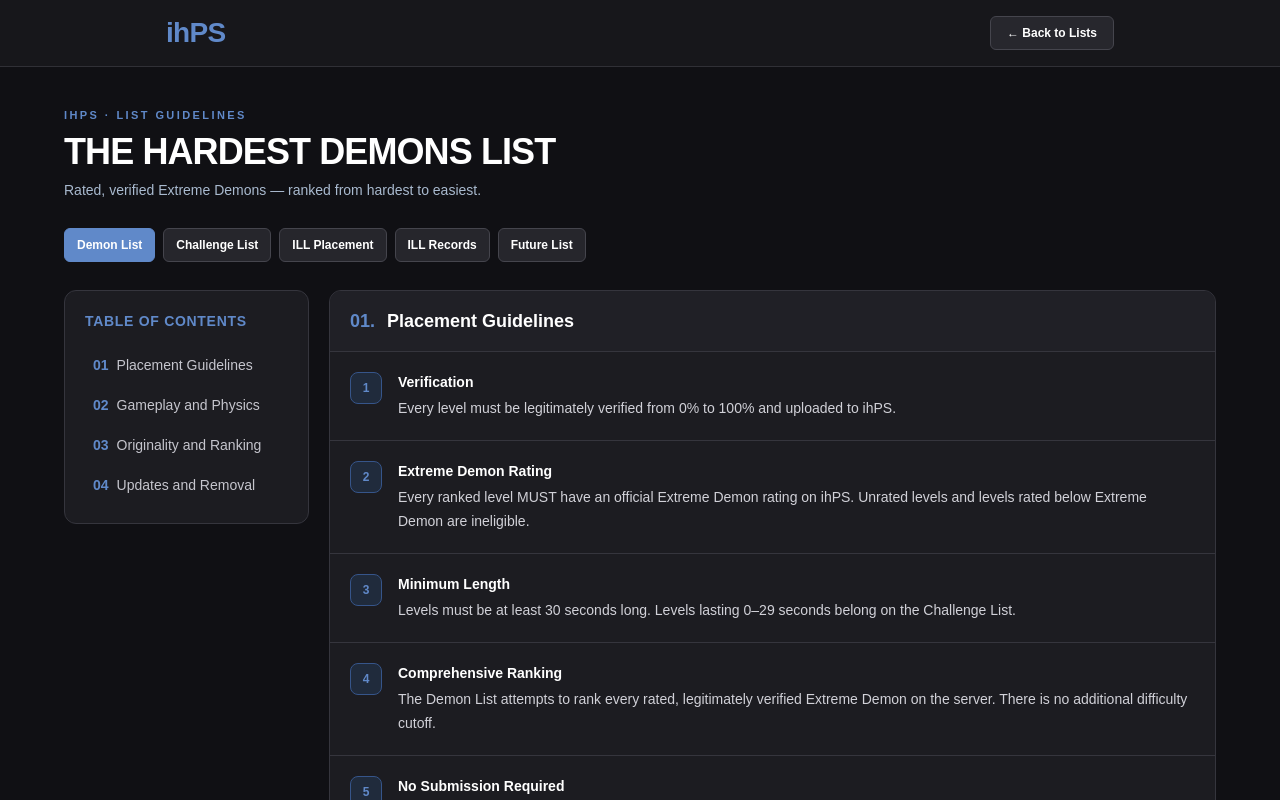
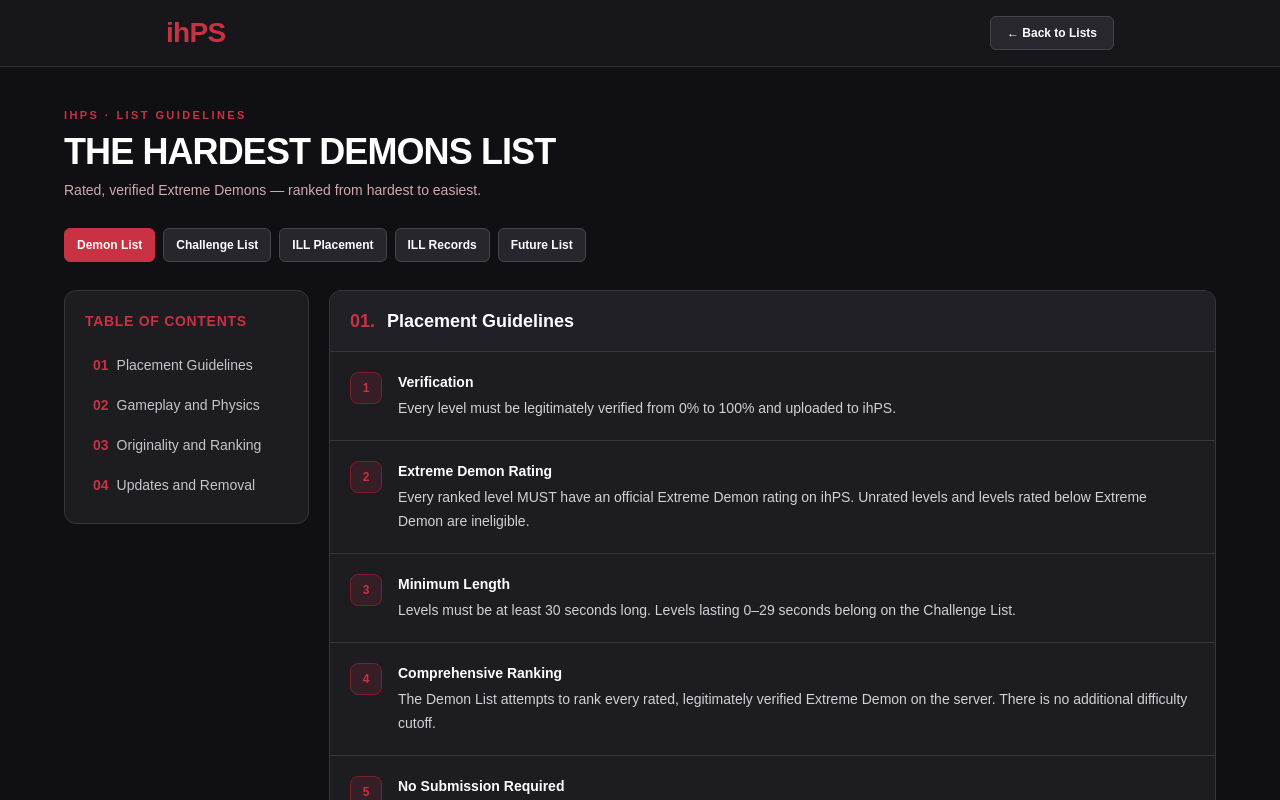
Before and after one commit to Iamsaizor/ihps-list, a Next.js app: page /rules/demon in a window 1280 px wide. Shown: the top 800 px of the page. Built offline with nearby package versions, Linux system fonts and the light colour scheme.

Commit message:
Update accent color

```diff
--- a/app/admin/staff/login/page.tsx
+++ b/app/admin/staff/login/page.tsx
@@ -54,8 +54,8 @@ export default function StaffLoginPage() {
   return (
     <main className="min-h-screen bg-[#101014] text-white flex items-center justify-center p-5">
       <section className="w-full max-w-md rounded-xl border border-white/10 bg-[#1c1c21] p-8">
-        <Link href="/" className="text-3xl font-black text-[#6089C9]">ihPS</Link>
-        <p className="mt-6 text-xs font-bold tracking-widest text-[#6089C9]">AUTHORIZED PERSONNEL</p>
+        <Link href="/" className="text-3xl font-black text-[#C83242]">ihPS</Link>
+        <p className="mt-6 text-xs font-bold tracking-widest text-[#C83242]">AUTHORIZED PERSONNEL</p>
         <h1 className="mt-2 text-3xl font-black">FOUNDER LOGIN</h1>
         <p className="mt-2 text-sm text-gray-400">Sign in with an account authorized to manage ihPS staff.</p>
         <form onSubmit={handleSubmit} className="mt-6 space-y-4">
@@ -71,7 +71,7 @@ export default function StaffLoginPage() {
           </label>
           {error && <p role="alert" className="rounded-lg border border-red-600 p-3 text-sm text-red-300">{error}</p>}
           <button type="submit" disabled={loading}
-            className="w-full rounded-lg bg-[#6089C9] px-4 py-3 font-black disabled:opacity-50">
+            className="w-full rounded-lg bg-[#C83242] px-4 py-3 font-black disabled:opacity-50">
             {loading ? "CHECKING ACCESS..." : "SIGN IN"}
           </button>
         </form>
--- a/app/globals.css
+++ b/app/globals.css
@@ -6,11 +6,11 @@
 }
 
 @theme {
-  --color-ihps-300: #b4c9eb;
-  --color-ihps-400: #91b0e0;
-  --color-ihps-500: #6089c9;
-  --color-ihps-600: #4d73b3;
-  --color-ihps-950: #17263e;
+  --color-ihps-300: #f3b4bc;
+  --color-ihps-400: #e77986;
+  --color-ihps-500: #c83242;
+  --color-ihps-600: #ad2838;
+  --color-ihps-950: #39151c;
 }
 
 @theme inline {
--- a/app/players/[username]/page.tsx
+++ b/app/players/[username]/page.tsx
@@ -11,7 +11,7 @@ type Profile={username:string;display_name:string|null;country_code:string|null;
 function flag(code:string|null){if(!code||!/^[A-Z]{2}$/.test(code))return "🌐";return String.fromCodePoint(...[...code].map(c=>127397+c.charCodeAt(0)));}
 function safeYoutube(url:string|null){if(!url)return null;try{const u=new URL(url);return u.protocol==="https:"&&["youtube.com","www.youtube.com","youtu.be"].includes(u.hostname)?url:null;}catch{return null}}
 function safeAvatar(url:string|null){if(!url)return null;try{return new URL(url).protocol==="https:"?url:null}catch{return null}}
-function PublicPlayerProfileContent(){const params=useParams();const username=String(params.username??"");const [profile,setProfile]=useState<Profile|null>(null),[loading,setLoading]=useState(true),[error,setError]=useState("");const [own,setOwn]=useState(false);const [scores,setScores]=useState<Score|null>(null);const [completions,setCompletions]=useState<Completion[]>([]);const [recordsError,setRecordsError]=useState("");const [artwork,setArtwork]=useState<Artwork|null>(null);const [accent,setAccent]=useState("#6089c9");const {tags}=usePlayerTags(profile?.user_id);
+function PublicPlayerProfileContent(){const params=useParams();const username=String(params.username??"");const [profile,setProfile]=useState<Profile|null>(null),[loading,setLoading]=useState(true),[error,setError]=useState("");const [own,setOwn]=useState(false);const [scores,setScores]=useState<Score|null>(null);const [completions,setCompletions]=useState<Completion[]>([]);const [recordsError,setRecordsError]=useState("");const [artwork,setArtwork]=useState<Artwork|null>(null);const [accent,setAccent]=useState("#c83242");const {tags}=usePlayerTags(profile?.user_id);
 useEffect(()=>{let active=true;async function load(){setLoading(true);const [{data,error:e},{data:auth}]=await Promise.all([supabase.from("player_profiles").select("user_id,username,display_name,country_code,region,bio,gd_username,youtube_url,avatar_url,created_at").ilike("username",username).maybeSingle(),supabase.auth.getUser()]);if(!active)return;if(e)setError(e.message);setProfile((data??null) as Profile|null);setOwn(Boolean(data&&auth.user?.id===data.user_id));
 if(data){const [sc,records,art,accentResult]=await Promise.all([
  supabase.from("player_leaderboard_points").select("demon_points,challenge_points,overall_points,demon_records,challenge_records").eq("user_id",data.user_id).maybeSingle(),
--- a/app/rules/[list]/page.tsx
+++ b/app/rules/[list]/page.tsx
@@ -181,32 +181,32 @@ export default async function RulesPage({ params }: { params: Promise<{ list: st
     <main className="min-h-screen bg-[#101014] text-white">
       <header className="border-b border-[#303036] bg-[#17171b]">
         <div className="mx-auto flex max-w-[980px] items-center justify-between px-4 py-3">
-          <Link href="/" className="text-[28px] font-black tracking-tight text-[#6089C9]">ihPS</Link>
-          <Link href="/" className="rounded-md border border-[#45454d] bg-[#27272d] px-4 py-2 text-xs font-bold transition hover:border-[#6089C9]">← Back to Lists</Link>
+          <Link href="/" className="text-[28px] font-black tracking-tight text-[#C83242]">ihPS</Link>
+          <Link href="/" className="rounded-md border border-[#45454d] bg-[#27272d] px-4 py-2 text-xs font-bold transition hover:border-[#C83242]">← Back to Lists</Link>
         </div>
       </header>
       <div className="mx-auto max-w-[1200px] px-4 pb-20 pt-10 sm:px-6">
         <div className="mb-7">
-          <p className="mb-2 text-[11px] font-extrabold uppercase tracking-[.22em] text-[#6089C9]">IHPS · LIST GUIDELINES</p>
+          <p className="mb-2 text-[11px] font-extrabold uppercase tracking-[.22em] text-[#C83242]">IHPS · LIST GUIDELINES</p>
           <h1 className="text-3xl font-black tracking-tight sm:text-4xl">{data.title}</h1>
-          <p className="mt-2 text-sm text-[#a9bacf]">{data.subtitle}</p>
+          <p className="mt-2 text-sm text-[#cfa9ae]">{data.subtitle}</p>
         </div>
         <nav aria-label="Choose a list's rules" className="mb-7 flex flex-wrap gap-2">
           {links.map(({ slug, label }) => (
             <Link key={slug} href={`/rules/${slug}`} aria-current={slug === list ? "page" : undefined}
-              className={`rounded-md border px-3 py-2 text-xs font-bold transition ${slug === list ? "border-[#6089C9] bg-[#6089C9] text-white" : "border-[#45454d] bg-[#26262c] text-white hover:border-[#6089C9]"}`}>
+              className={`rounded-md border px-3 py-2 text-xs font-bold transition ${slug === list ? "border-[#C83242] bg-[#C83242] text-white" : "border-[#45454d] bg-[#26262c] text-white hover:border-[#C83242]"}`}>
               {label}
             </Link>
           ))}
         </nav>
         <div className="grid items-start gap-5 lg:grid-cols-[245px_minmax(0,1fr)]">
           <aside className="rounded-xl border border-[#35353d] bg-[#1c1c21] p-5 lg:sticky lg:top-5">
-            <h2 className="mb-4 text-sm font-extrabold uppercase tracking-wider text-[#6089C9]">Table of Contents</h2>
+            <h2 className="mb-4 text-sm font-extrabold uppercase tracking-wider text-[#C83242]">Table of Contents</h2>
             <nav aria-label="Page sections" className="flex flex-col gap-1">
               {data.sections.map((section, i) => (
                 <a key={section.heading} href={`#section-${i + 1}`}
-                  className="rounded-md px-2 py-2 text-sm text-[#c5c5cd] transition hover:bg-[#303037] hover:text-[#6089C9]">
-                  <span className="mr-2 font-bold text-[#6089C9]">{String(i + 1).padStart(2, "0")}</span>{section.heading}
+                  className="rounded-md px-2 py-2 text-sm text-[#c5c5cd] transition hover:bg-[#303037] hover:text-[#C83242]">
+                  <span className="mr-2 font-bold text-[#C83242]">{String(i + 1).padStart(2, "0")}</span>{section.heading}
                 </a>
               ))}
             </nav>
@@ -217,14 +217,14 @@ export default async function RulesPage({ params }: { params: Promise<{ list: st
                 className="mb-5 scroll-mt-6 overflow-hidden rounded-xl border border-[#35353d] bg-[#1c1c21]">
                 <div className="border-b border-[#35353d] bg-[#202026] px-5 py-4">
                   <h2 className="text-base font-black sm:text-lg">
-                    <span className="mr-3 text-[#6089C9]">{String(sectionIndex + 1).padStart(2, "0")}.</span>
+                    <span className="mr-3 text-[#C83242]">{String(sectionIndex + 1).padStart(2, "0")}.</span>
                     {section.heading}
                   </h2>
                 </div>
                 <ol className="divide-y divide-[#35353d]">
                   {section.rules.map((item, index) => (
                     <li key={item.title} className="flex items-start gap-4 px-5 py-5">
-                      <span className="flex h-8 w-8 shrink-0 items-center justify-center rounded-lg border border-[#36558A] bg-[#202b3c] text-xs font-bold text-[#6089C9]">{index + 1}</span>
+                      <span className="flex h-8 w-8 shrink-0 items-center justify-center rounded-lg border border-[#801D29] bg-[#351e25] text-xs font-bold text-[#C83242]">{index + 1}</span>
                       <div>
                         <h3 className="text-sm font-bold text-white">{item.title}</h3>
                         <p className="mt-1 text-sm leading-6 text-[#d1d1d8]">{item.description}</p>
--- a/components/ProfileAccentEditor.tsx
+++ b/components/ProfileAccentEditor.tsx
@@ -2,7 +2,7 @@
 import { useEffect, useState } from "react";
 import { supabase } from "@/lib/supabase";
 
-const DEFAULT = "#6089c9";
+const DEFAULT = "#c83242";
 const valid = (value: string) => /^#[0-9a-fA-F]{6}$/.test(value);
 export function ProfileAccentEditor({ userId }: { userId: string }) {
   const [color, setColor] = useState(DEFAULT);
@@ -46,7 +46,7 @@ export function ProfileAccentEditor({ userId }: { userId: string }) {
     </div>
     <div className="mt-4 flex flex-wrap gap-2">
       <button type="button" disabled={busy || !valid(color)} onClick={() => void save(color)} className="rounded-lg px-4 py-2 text-sm font-bold text-black disabled:opacity-40" style={{backgroundColor:valid(color) ? color : saved}}>{busy ? "SAVING..." : "SAVE ACCENT"}</button>
-      <button type="button" disabled={busy} onClick={() => void save(DEFAULT)} className="rounded-lg border border-white/20 px-4 py-2 text-sm font-bold text-gray-200 disabled:opacity-40">REVERT TO BLUE</button>
+      <button type="button" disabled={busy} onClick={() => void save(DEFAULT)} className="rounded-lg border border-white/20 px-4 py-2 text-sm font-bold text-gray-200 disabled:opacity-40">REVERT TO RED</button>
     </div>
     {message && <p role="status" className="mt-3 text-sm text-gray-300">{message}</p>}
   </section>;
```
Also changed, not shown: app/admin/dashboard/page.tsx (+8 -8 lines).
